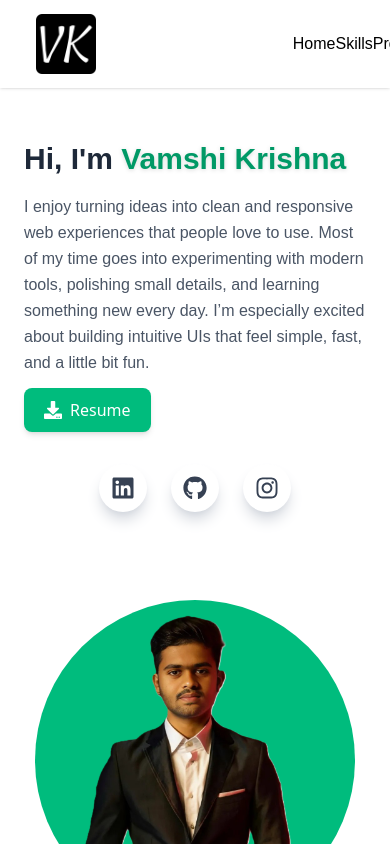
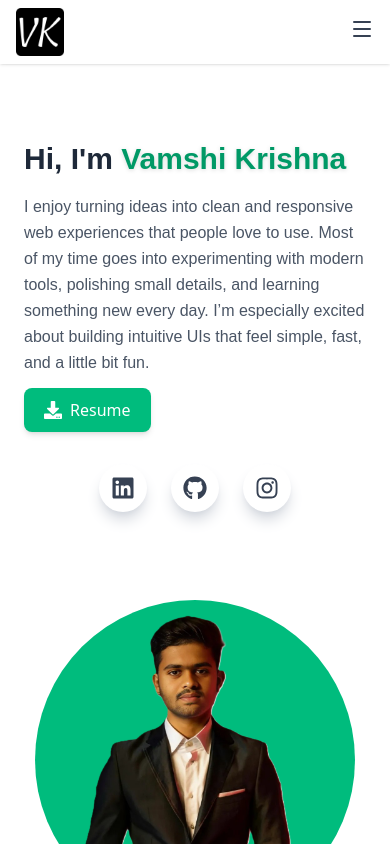
Before and after one commit to vamshi-krishna921/Personal-portfolio, a React (Vite) app: page / in a window 390 px wide. Shown: the top 844 px of the page. Built offline with nearby package versions, Linux system fonts and the light colour scheme.

Commit message:
Completed portfolio

```diff
--- a/src/Contact.jsx
+++ b/src/Contact.jsx
@@ -19,7 +19,7 @@ function Contact() {
     e.preventDefault();
     setStatus("Sending...");
 
-    const SERVICE_ID = "service_dsa1n5i";
+    const SERVICE_ID = "service_f8pyy6j";
     const TEMPLATE_ID = "template_9wasutw";
     const PUBLIC_KEY = "pi2MysGFvXWqBo0WU";
 
@@ -50,7 +50,6 @@ function Contact() {
       </h1>
 
       <div className="flex flex-col md:flex-row w-full max-w-6xl gap-10">
-        {/* Contact Info */}
         <div className="md:w-1/2 flex flex-col gap-6 bg-emerald-400/10 backdrop-blur-xl border border-emerald-300/30 shadow-lg rounded-3xl p-8">
           <h2 className="text-2xl font-semibold text-emerald-300 mb-2">
             Get in Touch
@@ -69,7 +68,6 @@ function Contact() {
           </div>
         </div>
 
-        {/* Contact Form */}
         <div className="md:w-1/2 bg-emerald-400/10 backdrop-blur-xl border border-emerald-300/30 shadow-lg rounded-3xl p-8">
           <form onSubmit={handleSubmit} className="flex flex-col gap-6">
             <input
--- a/src/Header.jsx
+++ b/src/Header.jsx
@@ -1,24 +1,61 @@
-import React from "react";
+import React, { useState } from "react";
+import { Menu, X } from "lucide-react";
 
 const Header = ({ navItems, scrollToSection }) => {
+  const [isOpen, setIsOpen] = useState(false);
+
   return (
-    <header className="fixed w-full bg-white shadow z-100 p-3 font-body">
-      <nav className=" mx-5 flex items-center h-16 justify-between">
-        <div className="rounded-2xl p-1 size-17 overflow-hidden">
-          <img src="Logo.png" alt="Logo" className="w-full h-full cursor-pointer" />
+    <header className="fixed w-full bg-white shadow z-50">
+      <nav className="max-w-7xl mx-auto flex items-center justify-between px-4 md:px-8 h-16">
+        <div className="flex-shrink-0">
+          <img
+            src="Logo.png"
+            alt="Logo"
+            className="w-12 h-12 cursor-pointer"
+            onClick={() => scrollToSection(navItems[0].ref)}
+          />
         </div>
-        <div className="w-[20%] flex justify-between items-center">
+
+        <div className="hidden md:flex space-x-6">
           {navItems.map(({ label, ref }) => (
             <button
               key={label}
               onClick={() => scrollToSection(ref)}
-              className="hover:text-emerald-500 transition font-medium cursor-pointer"
+              className="text-gray-700 cursor-pointer hover:text-emerald-500 font-medium transition-colors"
             >
               {label}
             </button>
           ))}
         </div>
+
+        <div className="md:hidden">
+          <button
+            onClick={() => setIsOpen(!isOpen)}
+            className="text-gray-700 hover:text-emerald-500 focus:outline-none"
+          >
+            {isOpen ? <X size={24} /> : <Menu size={24} />}
+          </button>
+        </div>
       </nav>
+
+      {isOpen && (
+        <div className="md:hidden bg-white shadow-md">
+          <div className="flex flex-col space-y-4 px-4 py-4">
+            {navItems.map(({ label, ref }) => (
+              <button
+                key={label}
+                onClick={() => {
+                  scrollToSection(ref);
+                  setIsOpen(false);
+                }}
+                className="text-gray-700 hover:text-emerald-500 font-medium transition-colors text-left"
+              >
+                {label}
+              </button>
+            ))}
+          </div>
+        </div>
+      )}
     </header>
   );
 };
```
